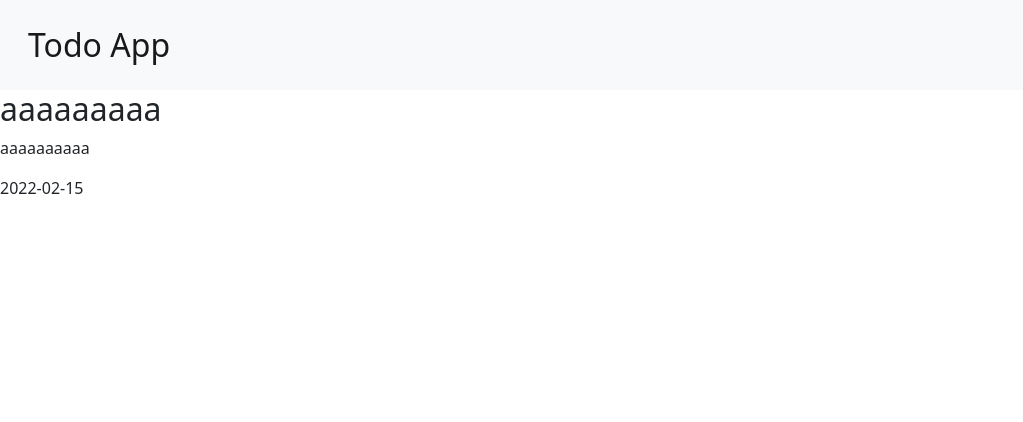
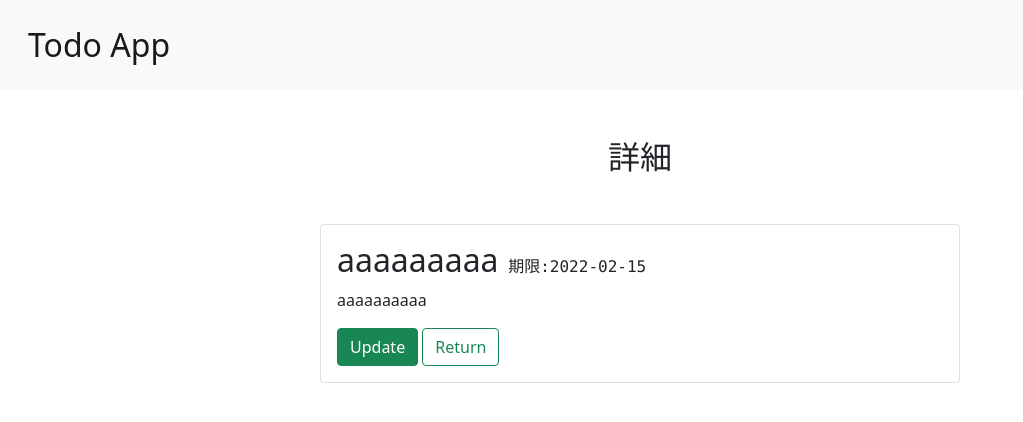
Before and after one commit to TomXV/Flask-Todo-App, a Flask app: page /detail/1 in a window 1280 px wide. Shown: the top 422 px of the page, without its empty margins (0-1023 px from the left). Run offline with Flask 2, Linux system fonts and the light colour scheme; data comes from the database, SQL or seed files in the repository; some libraries are stand-ins or nearby versions.

Commit message:
Update detail.html

```diff
--- a/templates/detail.html
+++ b/templates/detail.html
@@ -1,7 +1,13 @@
 {% extends 'base.html' %}
 
 {% block body %}
-<h2>{{ post.title }}</h2>
-<p>{{ post.detail }}</p>
-<p>{{ post.due.date() }}</p>
+<h2 class="m-5" style="text-align: center;">詳細</h2>
+<div class="card w-50 mb-3" style="margin: auto;">
+    <div class="card-body">
+        <h2 class="card-title">{{ post.title }}<samp class="ml-3" style="font-size: 0.5em;"> 期限:{{ post.due.date() }}</samp></h2>
+        <p>{{ post.detail }}</p>
+        <a class="btn btn-success" href="update/{{ post.id }}" role="button">Update</a>
+        <a class="btn btn-outline-success" href="/" role="button">Return</a>
+    </div>
+</div>
 {% endblock %}
```
